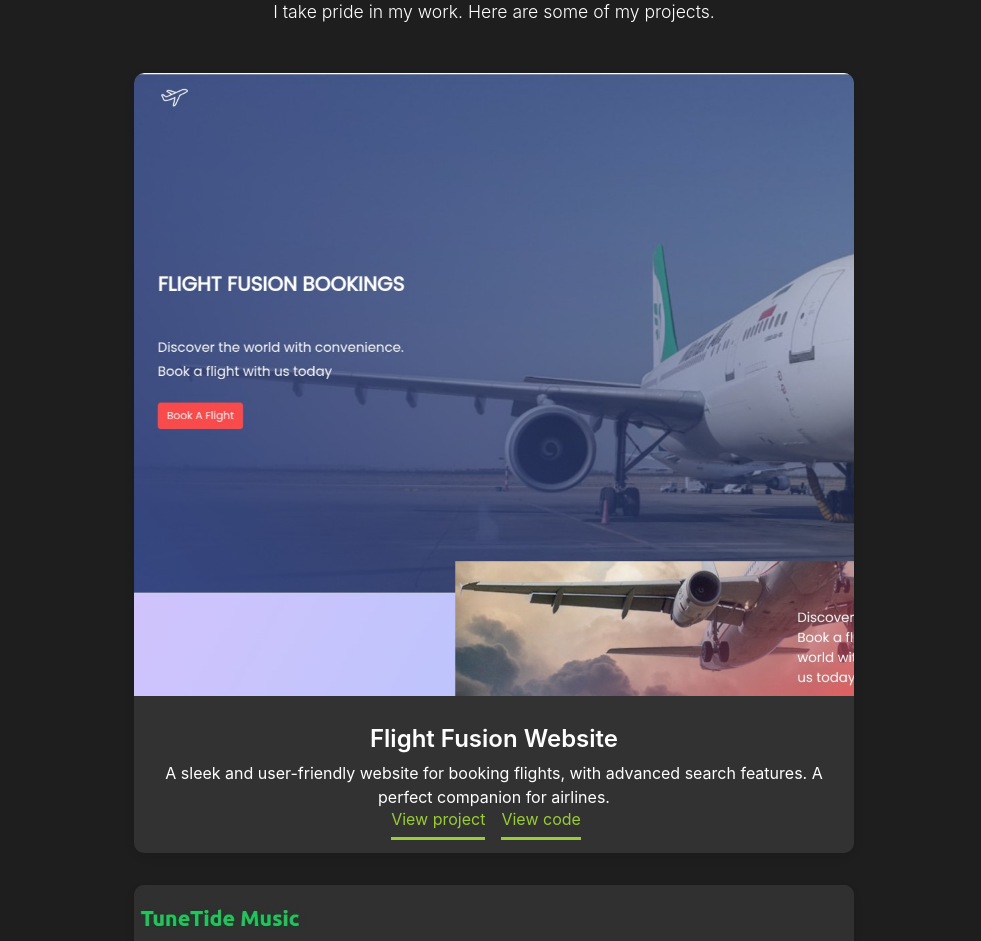
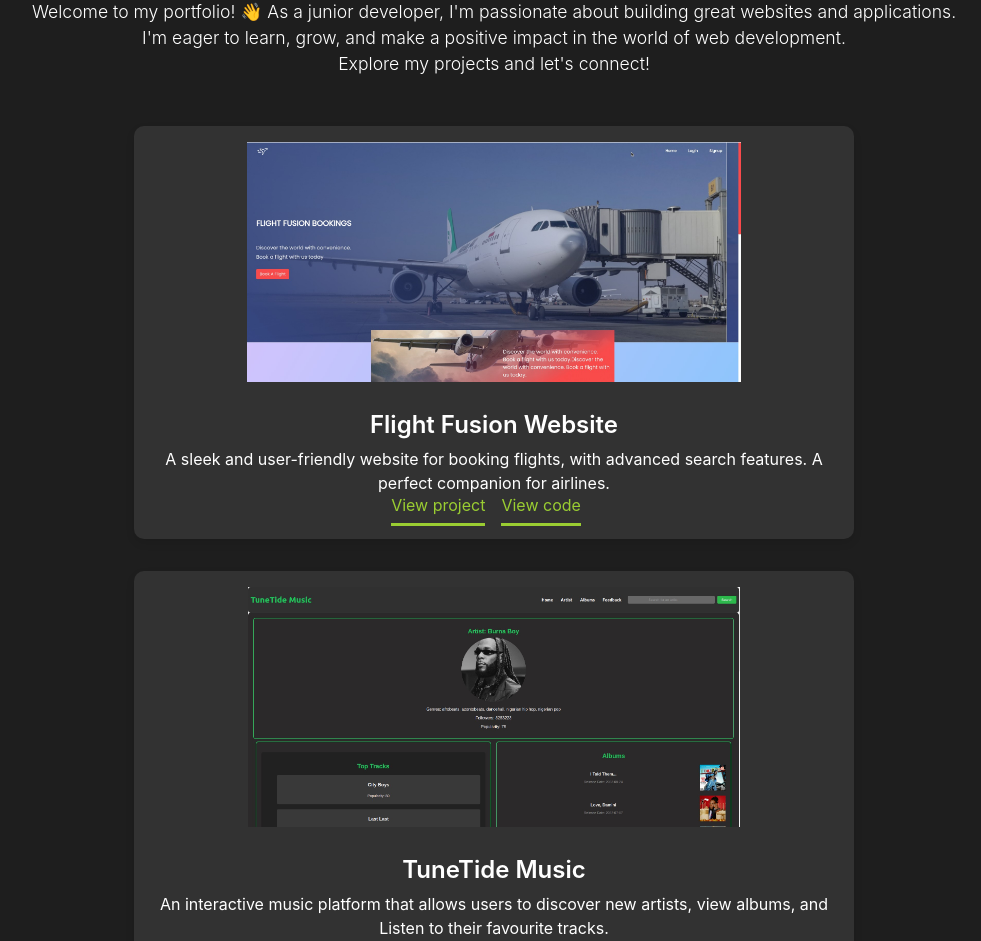
Before and after one commit to maruruis/portofolio-ian, a React (Create React App) app in the folder client/client/: page / in a window 1280 px wide. Shown: the part 1537-2478 px from the top of the page, without its empty margins (146-1127 px from the left). Built offline with nearby package versions, Linux system fonts and the light colour scheme.

Commit message:
finished styling my portfolio

```diff
--- a/client/client/src/Components/Portfolio.js
+++ b/client/client/src/Components/Portfolio.js
@@ -8,7 +8,7 @@ export default function Portfolio() {
     <section id='portfolio'>
       <h2 className='portfolioTitle'>My Portfolio</h2>
       <span className='portfolioDesc'>
-        I take pride in my work. Here are some of my projects.
+      Welcome to my portfolio! 👋 As a junior developer, I'm passionate about building great websites and applications.<br/> I'm eager to learn, grow, and make a positive impact in the world of web development.<br/> Explore my projects and let's connect!
       </span>
       <div className='portfolioCards'>
         <div className='portfolioCard'>
@@ -24,7 +24,7 @@ export default function Portfolio() {
           <img src={TuneTide} alt='TuneTide Music' className='portfolioCardImage' />
           <div className='portfolioCardText'>
             <h2>TuneTide Music</h2>
-            <p>An interactive music platform that allows users to discover new artists, create playlists, and share their favorite tracks with friends.</p>
+            <p>An interactive music platform that allows users to discover new artists, view albums, and Listen to their favourite tracks.</p>
             <a href='https://tune-tide-react-app-lt8c.vercel.app/' target='_blank' rel='noopener noreferrer' className='link'>View project</a>
             <a href='https://github.com/VictorMurithi/TuneTide-react-app' target='_blank' rel='noopener noreferrer' className='link'>View code</a>
           </div>
--- a/client/client/src/Css/Portfolio.css
+++ b/client/client/src/Css/Portfolio.css
@@ -48,10 +48,12 @@
   }
 
   .portfolioCardImage {
-    width: 100vw;
-    height: auto;
+    height: 30vh;
+    object-fit: contain;
     border-top-left-radius: 10px;
     border-top-right-radius: 10px;
+    width: 100%;
+    margin-top: 1rem;
   }
 
   .portfolioCardText {
```
